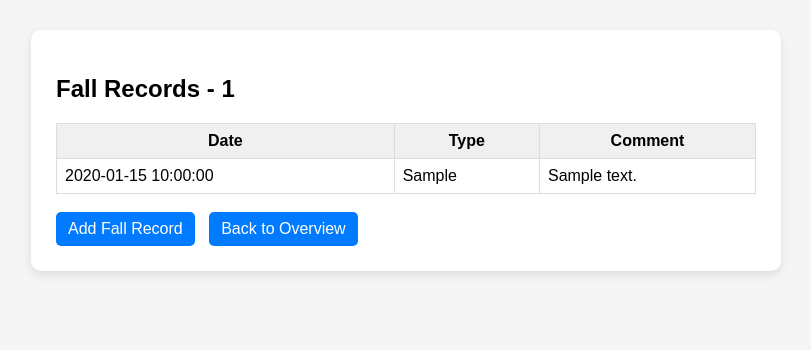
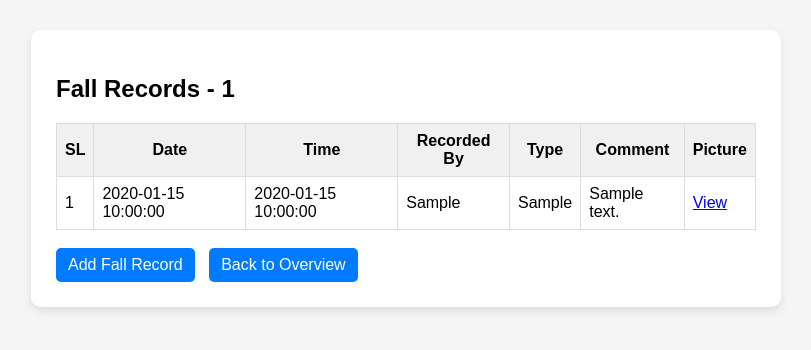
Before and after one commit to qaarwaan/Rope-tagging, a Flask app: page /rope/1/falls in a window 1280 px wide. Shown: the top 350 px of the page, without its empty margins (234-1045 px from the left). Run offline with Flask 3, Linux system fonts and the light colour scheme; a database or web service that is not in the repository returns one stand-in record (values such as "Sample title"); some libraries are stand-ins or nearby versions.

Commit message:
Update falls.html

```diff
--- a/templates/falls.html
+++ b/templates/falls.html
@@ -8,15 +8,30 @@
 
 <table>
     <tr>
+        <th>SL</th>
         <th>Date</th>
+        <th>Time</th>
+        <th>Recorded By</th>
         <th>Type</th>
         <th>Comment</th>
+        <th>Picture</th>
     </tr>
+
     {% for fall in falls %}
     <tr>
+        <td>{{ loop.index }}</td>
         <td>{{ fall.fall_date }}</td>
+        <td>{{ fall.fall_time }}</td>
+        <td>{{ fall.recorded_by }}</td>
         <td>{{ fall.fall_type }}</td>
         <td>{{ fall.comment or "" }}</td>
+        <td>
+            {% if fall.image_url %}
+                <a href="{{ fall.image_url }}" target="_blank">View</a>
+            {% else %}
+                No Image
+            {% endif %}
+        </td>
     </tr>
     {% endfor %}
 </table>
```
